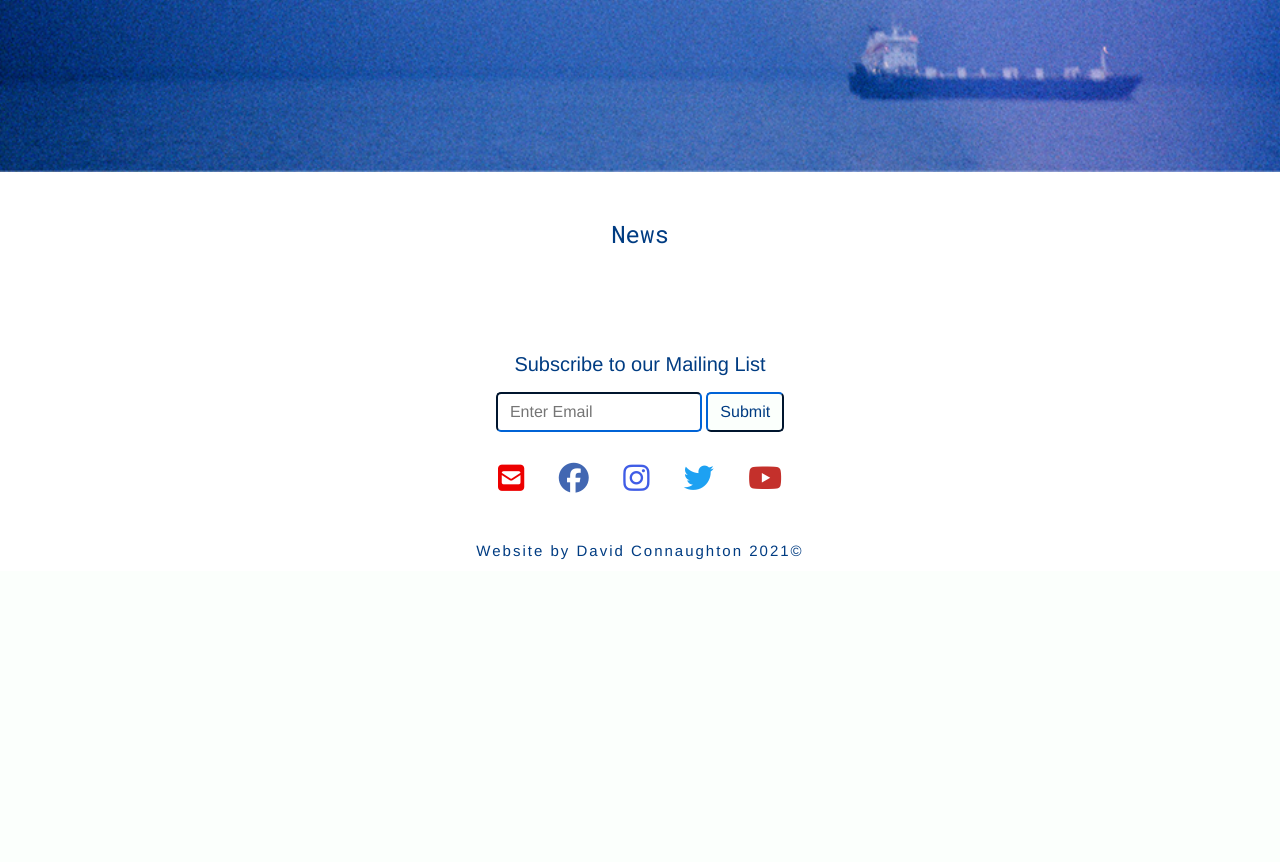
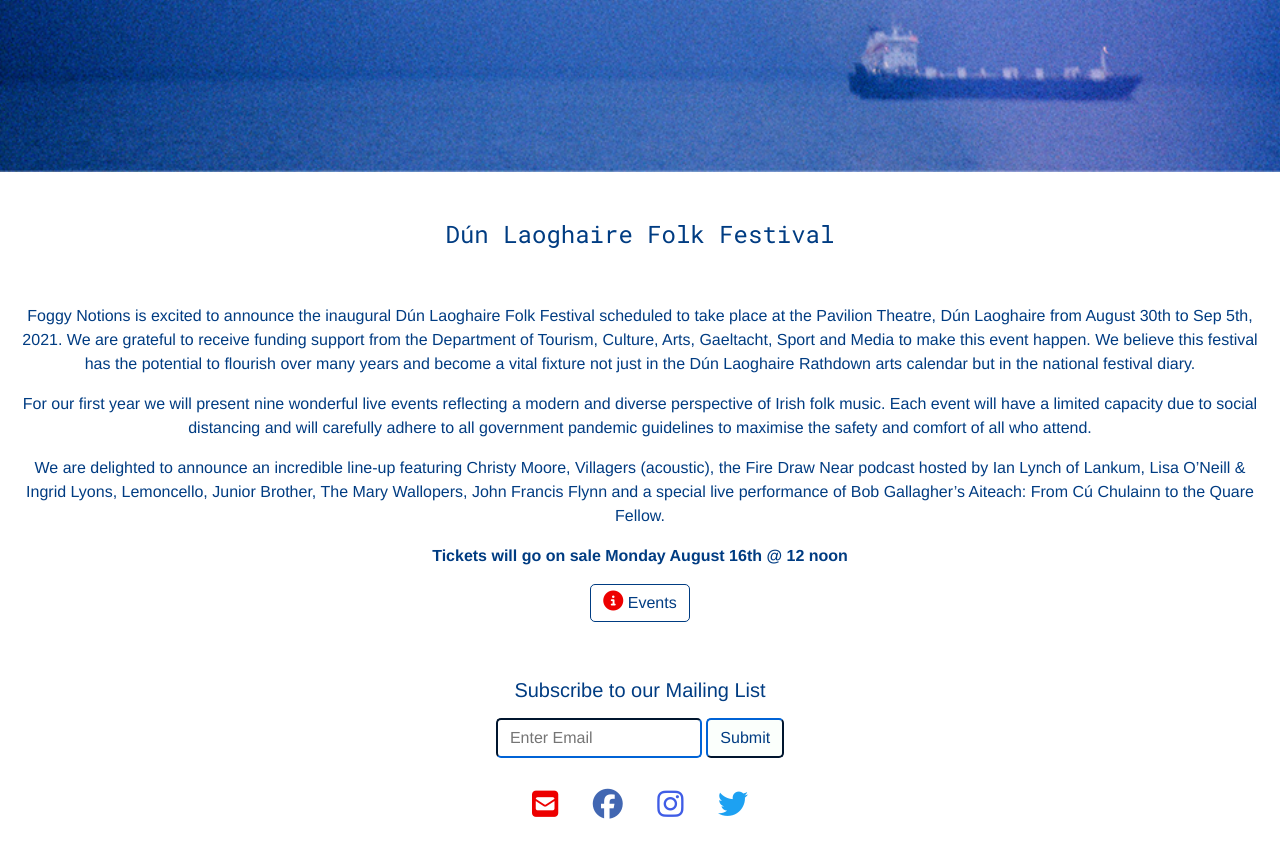
Before and after one commit to david-connaughton/dlrfolk, a Django app: page / in a window 1280 px wide. Shown: the part 622-1484 px from the top of the page. Before the commit the page ends 1182 px from the top, so only its background shows below. Run offline with Django 3.2, Linux system fonts and the light colour scheme; some libraries are stand-ins or nearby versions.

Commit message:
Updated templates

```diff
--- a/dlr_folk/settings.py
+++ b/dlr_folk/settings.py
@@ -31,7 +31,7 @@ SECRET_KEY = os.environ.get('SECRET_KEY', '')
 # SECURITY WARNING: don't run with debug turned on in production!
 DEBUG = 'DEVELOPMENT' in os.environ
 
-ALLOWED_HOSTS = ['dlr-folk.herokuapp.com', 'localhost']
+ALLOWED_HOSTS = ['dlr-folk.herokuapp.com', 'localhost', '127.0.0.1']
 
 
 # Application definition
--- a/home/templates/home/index.html
+++ b/home/templates/home/index.html
@@ -28,6 +28,34 @@
 </section>
 
 <section>
+
+    <div class="container-fluid" id='concerts'>
+        <div class="row justify-content-center">
+            <div class="col-12 mx-auto text-center">
+                <h2 class="py-5">Dún Laoghaire Folk Festival</h2>
+                <p>Foggy Notions is excited to announce the inaugural Dún Laoghaire Folk Festival scheduled to take place at the Pavilion Theatre, Dún Laoghaire from August 30th to Sep 5th, 2021. We
+                    are grateful to
+                    receive funding support from the Department of Tourism, Culture, Arts, Gaeltacht, Sport and Media to make this event happen. We believe this festival has the potential to flourish
+                    over many years and
+                    become a vital fixture not just in the Dún Laoghaire Rathdown arts calendar but in the national festival diary.</p>
+                <p>For our first year we will present nine wonderful live events reflecting a modern and diverse perspective of Irish folk music. Each event will have a limited capacity due to social
+                    distancing and will
+                    carefully adhere to all government pandemic guidelines to maximise the safety and comfort of all who attend.</p>
+                <p>We are delighted to announce an incredible line-up featuring Christy Moore, Villagers (acoustic), the Fire Draw Near podcast hosted by Ian Lynch of Lankum, Lisa O’Neill & Ingrid
+                    Lyons, Lemoncello,
+                    Junior Brother, The Mary Wallopers, John Francis Flynn and a special live performance of Bob Gallagher’s Aiteach: From Cú Chulainn to the Quare Fellow.</p>
+                <p><strong>Tickets will go on sale Monday August 16th @ 12 noon</strong></p>
+                <a href="{% url 'concerts' %}" class="btn btn-outline page-button">
+                    <i class="fas fa-info-circle concert-info"></i>
+                    Events
+                </a>
+            </div>
+        </div>
+    </div>
+
+</section>
+
+<section>
     <div class="container-fluid mobile-logo">
         <div class="row justify-content-center">
             <div class="col-12 mt-5 mx-auto text-center">
@@ -40,17 +68,7 @@
         </div>
     </div>
 </section>
-<section>
 
-    <div class="container-fluid" id='concerts'>
-        <div class="row justify-content-center">
-            <div class="col-12 mx-auto text-center">
-                <h2 class="py-5">News</h2>
-            </div>
-        </div>
-    </div>
-
-</section>
 
 
 {% endblock %}
--- a/templates/base.html
+++ b/templates/base.html
@@ -150,9 +150,9 @@
             <a href="https://twitter.com/foggynotions?lang=en" target="_blank">
                 <i class="fab fa-twitter small twitter" aria-hidden="true"></i>
             </a>
-            <a href="https://www.youtube.com/channel/UC84ZPoMUBaQP27IZKynVTeg/featured" target="_blank">
+            <!-- <a href="https://www.youtube.com/channel/UC84ZPoMUBaQP27IZKynVTeg/featured" target="_blank">
                 <i class="fab fa-youtube small youtube" aria-hidden="true"></i>
-            </a>
+            </a> -->
 
         </div>
     </section>
```
